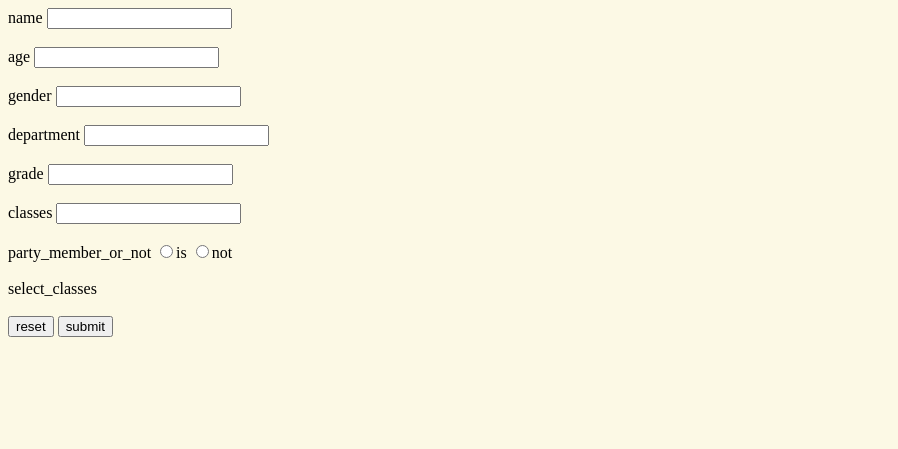
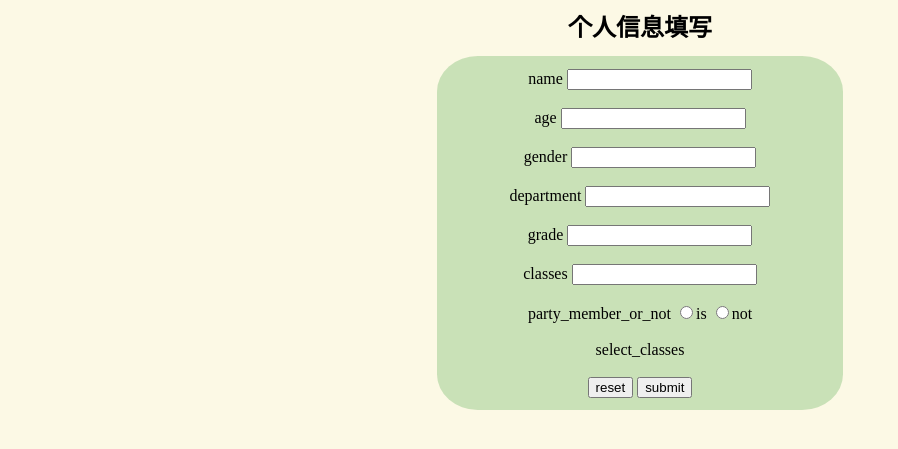
Before and after one commit to JUKOMU/djangoProject_SSD-, a Django app: page /register/ in a window 1280 px wide. Shown: the top 449 px of the page, without its empty margins (0-898 px from the left). Run offline with Django 4.2, Linux system fonts and the light colour scheme.

Commit message:
place the form in the middle

```diff
--- a/templates/inf_filling_student.html
+++ b/templates/inf_filling_student.html
@@ -9,7 +9,11 @@
     <link rel="stylesheet" href="{% static '/css/inf_filling_student.css' %}">
 </head>
 <body>
-    <form action="/register/" method="post">
+    <div class="title" style="text-align: center">
+        <h2 style="margin:0">个人信息填写</h2>
+    </div>
+    <div class="inf_filling_student" style="text-align: center;width: 31.76%;background-color: rgba(0,128,0,0.2);position: fixed;left: 0;right: 0;padding-top: 1%;padding-bottom: 1%;margin: 0 auto;margin-top: 1%;border-radius: 10%">
+        <form action="/register/" method="post">
         {% csrf_token %}
         <label for="name">
             name
@@ -65,6 +69,7 @@
         <button type="reset" value="reset">reset</button>
         <button onclick="return Judge()" type="submit" value="submit">submit</button>
     </form>
+    </div>
 <script>
     function Judge() {
         var name0 = document.getElementById("1").value
```
